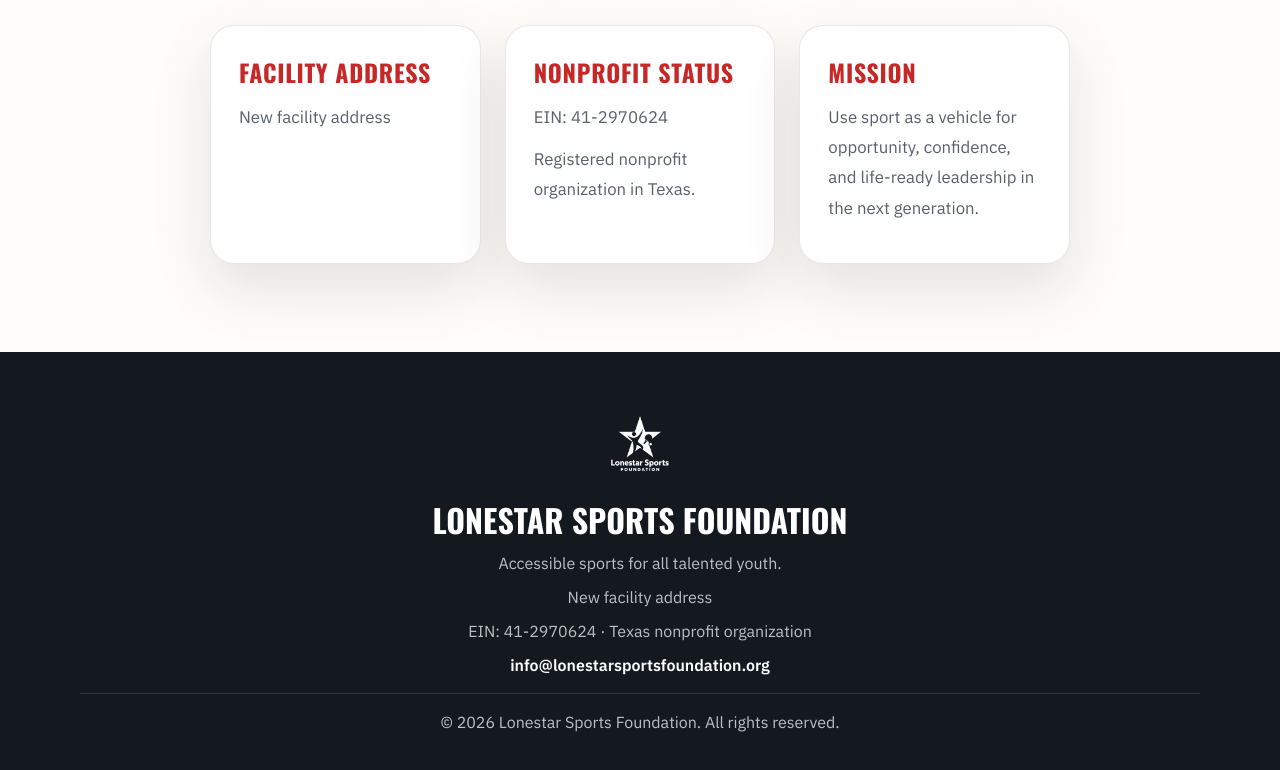
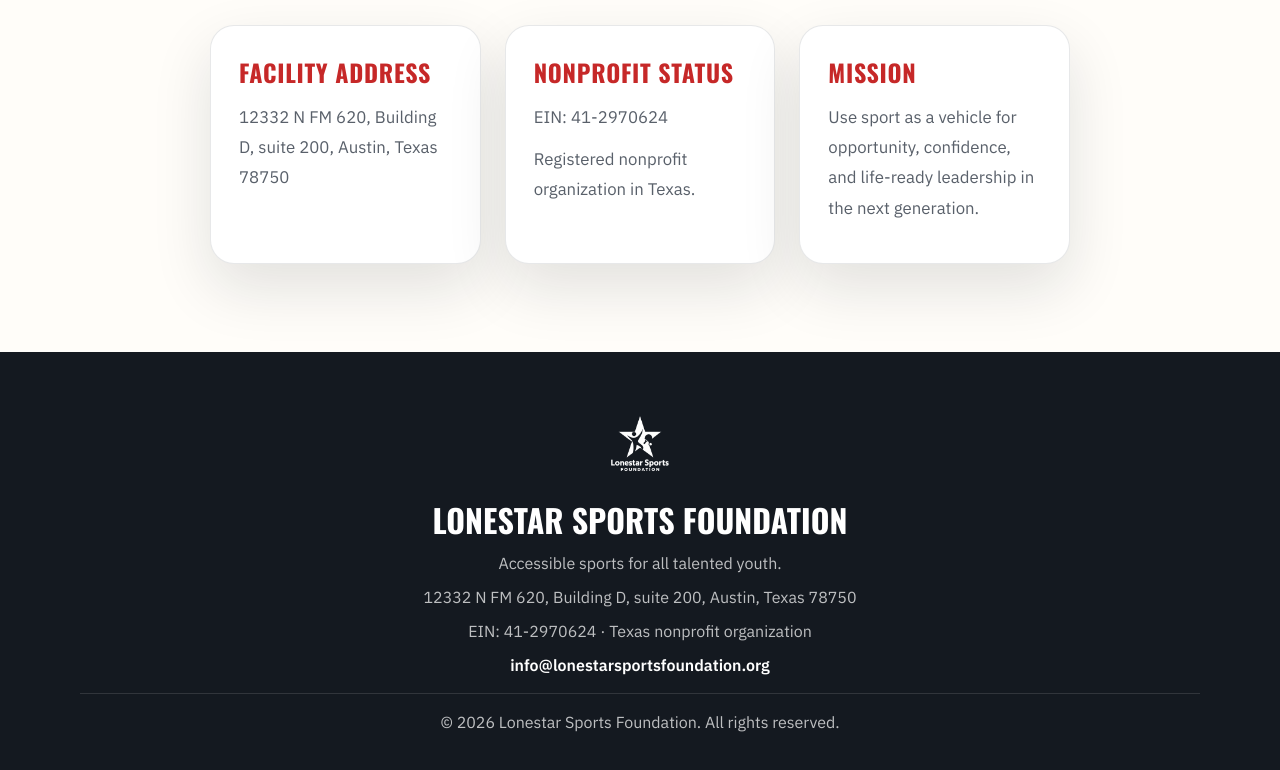
Before and after one commit to admin-lonestartabletennis/lonestarsportsfoundation, a website built with Vite: page about.html in a window 1280 px wide. Shown: the part 879-1649 px from the top of the page. Built offline with nearby package versions, Linux system fonts and the light colour scheme.

Commit message:
Update facility address

```diff
--- a/about.html
+++ b/about.html
@@ -63,7 +63,7 @@
           <div class="info-grid">
             <article class="info-card">
               <h3>Facility Address</h3>
-              <p>New facility address</p>
+              <p>12332 N FM 620, Building D, suite 200, Austin, Texas 78750</p>
             </article>
             <article class="info-card">
               <h3>Nonprofit Status</h3>
@@ -87,7 +87,7 @@
         <img class="footer-logo" src="/logo.png" alt="Lonestar Sports Foundation logo" />
         <h2>Lonestar Sports Foundation</h2>
         <p>Accessible sports for all talented youth.</p>
-        <p>New facility address</p>
+        <p>12332 N FM 620, Building D, suite 200, Austin, Texas 78750</p>
         <p>EIN: 41-2970624 · Texas nonprofit organization</p>
         <a class="footer-link" href="mailto:info@lonestarsportsfoundation.org">info@lonestarsportsfoundation.org</a>
         <p class="copyright">&copy; 2026 Lonestar Sports Foundation. All rights reserved.</p>
--- a/package.json
+++ b/package.json
@@ -9,6 +9,6 @@
     "preview": "vite preview"
   },
   "devDependencies": {
-    "vite": "^5.4.19"
+    "vite": "^8.0.14"
   }
 }
```
Also changed, not shown: about/index.html (+2 -2 lines), contact.html (+2 -2 lines), contact/index.html (+2 -2 lines), index.html (+1 -1 lines), programs.html (+1 -1 lines), programs/index.html (+1 -1 lines), 1 other file.
